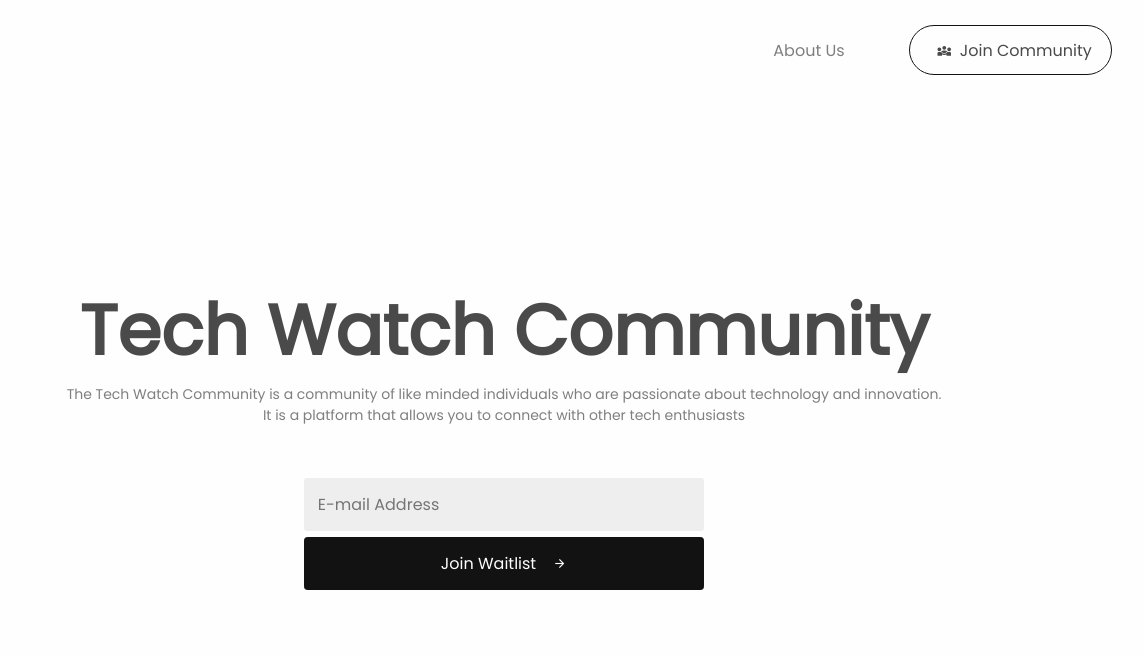
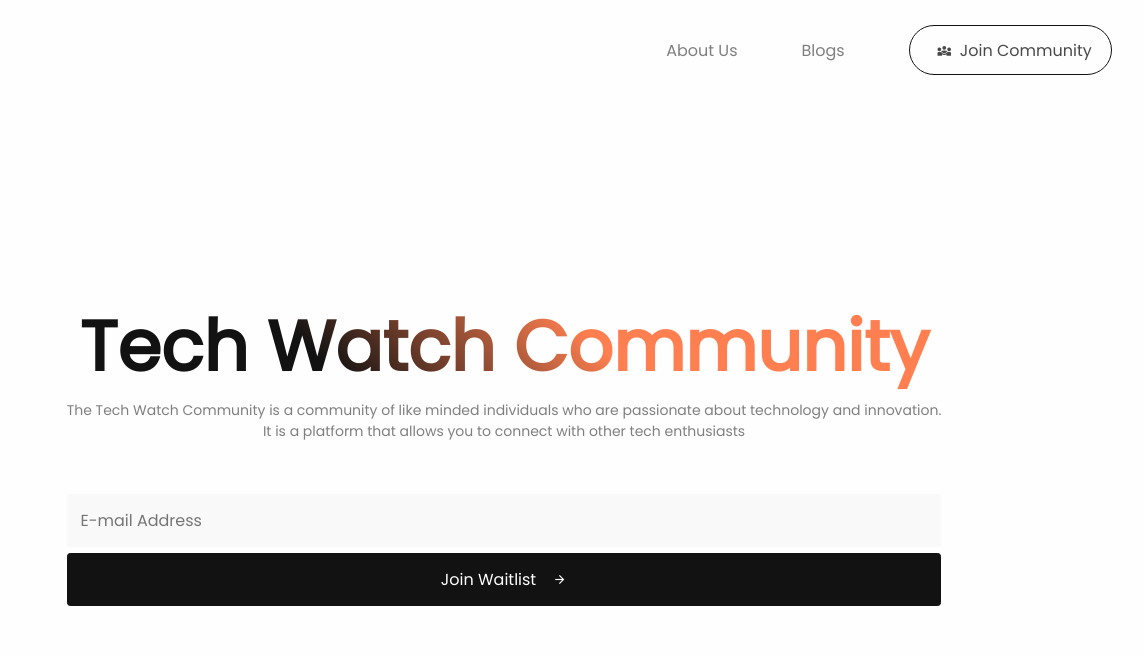
Before and after one commit to Gift-Jackson/twc, a plain HTML site: page index.html in a window 1280 px wide. Shown: the top 656 px of the page, 136-1280 px from the left. Drawn offline with nearby package versions, Linux system fonts and the light colour scheme.

Commit message:
Add files via upload

```diff
--- a/app.js
+++ b/app.js
@@ -1,6 +1,11 @@
 const input = document.querySelector("#email");
 const joinBtn = document.querySelector(".form-btn");
 const errorMsg = document.querySelector(".errorMsg");
+const form = document.querySelector("form");
+
+form.addEventListener("click", (e) => {
+    e.preventDefault();
+});
 
 joinBtn.addEventListener("click", () => {
     if (input.value === "") {
--- a/index.html
+++ b/index.html
@@ -19,6 +19,7 @@
 
         <div class="right-header">
             <a class="nav-link" href="#">About Us</a>
+            <a class="nav-link" href="#">Blogs</a>
             <a href="https://chat.whatsapp.com/DEiTovpA8JR64E4VkTrO1B">
                 <button class="btn header-btn">
                     <span class="to-left"></span>
@@ -40,16 +41,20 @@
             <h1>Tech Watch Community</h1>
             <p>The Tech Watch Community is a community of like minded individuals who are passionate about technology
                 and innovation. <br>
-            It is a platform that allows you to connect with other tech enthusiasts</p>
+                It is a platform that allows you to connect with other tech enthusiasts</p>
 
             <!-- FORM -->
             <form>
-                <div class="errorMsg"><p>Must enter e-mail first!</p></div>
+                <div class="errorMsg">
+                    <p>Must enter e-mail first!</p>
+                </div>
+
                 <input type="email" id="email" placeholder="E-mail Address">
                 <button type="submit" class="form-btn">
                     <span>Join Waitlist</span>
                     <span class="material-symbols-outlined icon text">arrow_forward</span>
                 </button>
+
             </form>
         </div>
     </section>
--- a/style.css
+++ b/style.css
@@ -13,7 +13,7 @@
 
 :root {
     --primary-color: #6c53f7;
-    --secondary-color: #eee;
+    --secondary-color: #f9f9f9;
     --tertiary-color: #121212;
     --bg-color: #fefefe;
     --text-color: #4a4a4a;
@@ -65,6 +65,7 @@ header {
 
 .nav-link:hover::before {
     width: 100%;
+    background-color: coral;
 }
 
 .nav-link:hover {
@@ -92,7 +93,8 @@ header {
 }
 
 .header-btn:hover .text {
-    color: var(--bg-color);
+    /* color: var(--bg-color); */
+    color: coral;
 }
 
 .header-btn::before {
@@ -124,6 +126,12 @@ header {
 
 .hero-section h1 {
     font-size: clamp(3.125rem, 2.2321rem + 2.8571vw, 4.375rem);
+    background: linear-gradient(45deg, var(--tertiary-color) 30%, coral 60%);
+    background-clip: text;
+    -webkit-background-clip: text;
+    -webkit-text-fill-color: transparent;
+    background-size: 100%;
+    text-transform: capitalize;
 }
 
 @keyframes text {
@@ -142,8 +150,8 @@ header {
 }
 
 .hero-section form {
-    width: 400px;
-    margin: 2rem auto;
+    /* background-color: red; */
+    margin-top: 2rem;
 }
 
 .hero-section form input {
@@ -291,10 +299,12 @@ form input.error::placeholder {
 
 .toggle.active::before {
     transform: translateY(0) rotate(45deg);
+    background-color: coral;
 }
 
 .toggle.active::after {
     transform: translateY(0) rotate(-45deg);
+    background-color: coral;
 }
 
 
@@ -365,6 +375,9 @@ form input.error::placeholder {
         margin-bottom: 2rem;
         border-radius: 50px;
     }
+    .menu nav ul a:hover{
+        color: coral;
+    }
 
     .menu .header-btn{
         padding: 1rem 1.2rem;
```
